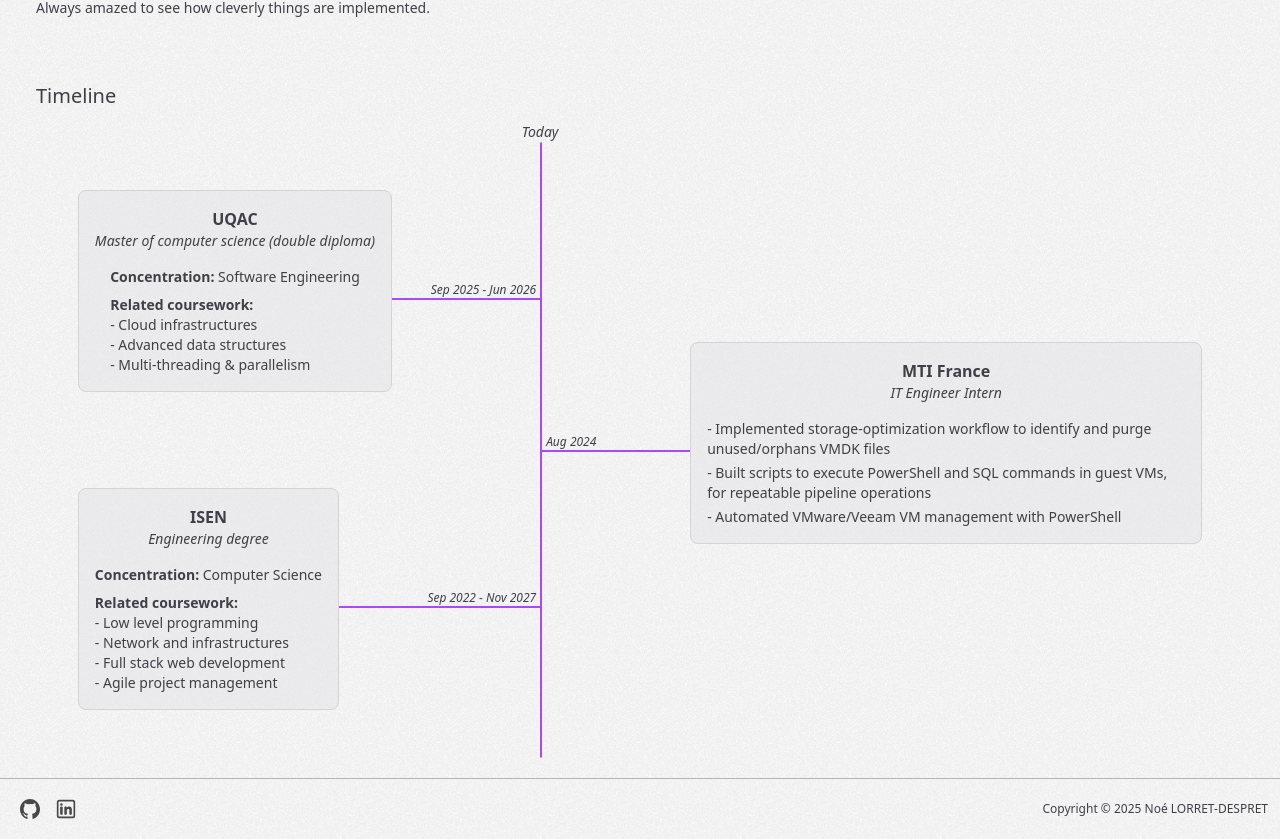
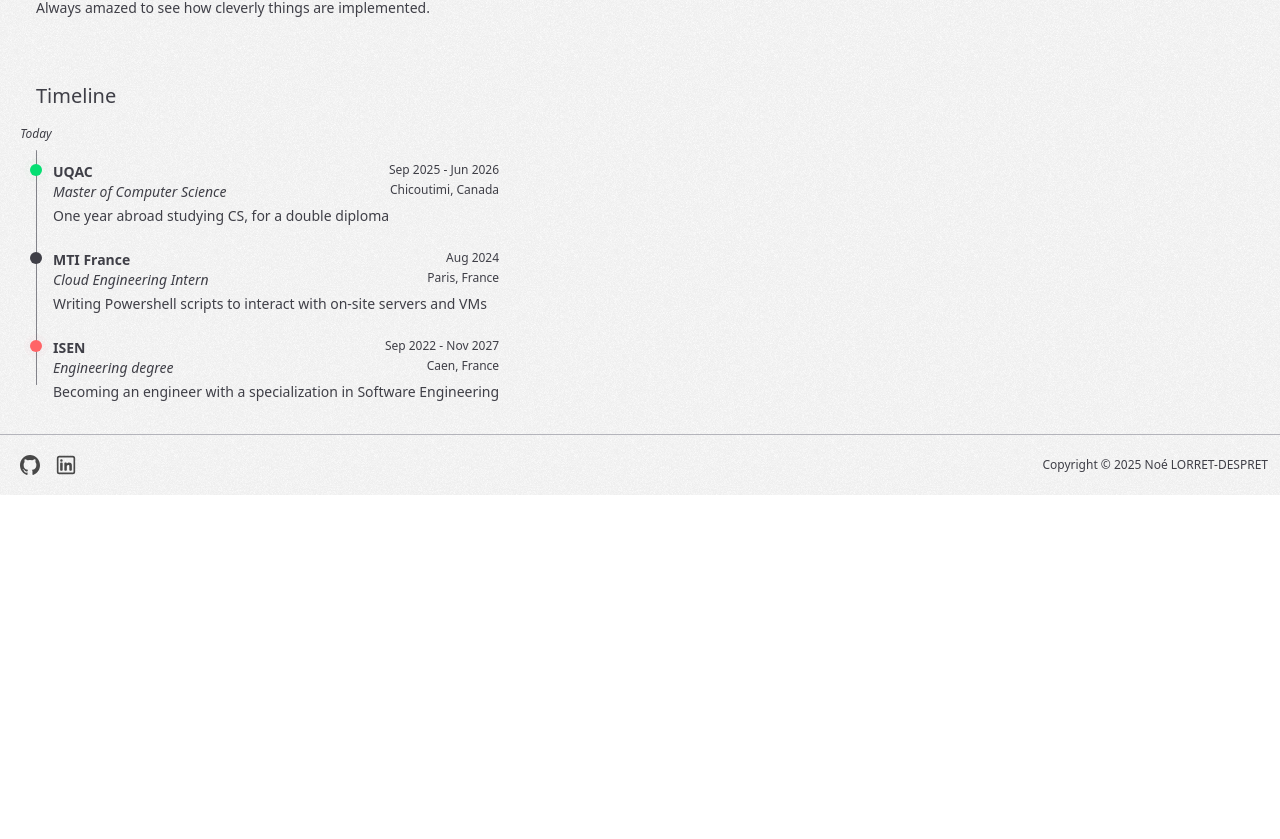
Before and after one commit to SkohTV/skoh-dev, a Next.js app in the folder apex/: page /about in a window 1280 px wide. Shown: the part 698-1537 px from the top of the page. After the commit the page ends 1193 px from the top, so only its background shows below. Built offline with nearby package versions, Linux system fonts and the light colour scheme.

Commit message:
apex: reworked timeline

```diff
--- a/apex/app/about/_timeline.js
+++ /dev/null
@@ -1,85 +0,0 @@
-import Link from "next/link"
-
-
-export const UQAC_BOX = () => (
-  <TimeBox title="UQAC" url="https://uqac.ca/" date="Sep 2025 - Jun 2026" subtitle="Master of computer science (double diploma)" flow="left">
-    <p className="pb-2"><b>Concentration:</b> Software Engineering</p>
-    <p><b>Related coursework:</b></p>
-    <ul>
-      <li>- Cloud infrastructures</li>
-      <li>- Advanced data structures</li>
-      <li>- Multi-threading & parallelism</li>
-    </ul>
-  </TimeBox>
-)
-
-export const ISEN_BOX = () => (
-  <TimeBox title="ISEN" url="https://www.isen.fr/" date="Sep 2022 - Nov 2027" subtitle="Engineering degree" flow="left">
-    <p className="pb-2"><b>Concentration:</b> Computer Science</p>
-    <p><b>Related coursework:</b></p>
-    <ul>
-      <li>- Low level programming</li>
-      <li>- Network and infrastructures</li>
-      <li>- Full stack web development</li>
-      <li>- Agile project management</li>
-    </ul>
-  </TimeBox>
-)
-
-export const MTI_BOX = () => (
-  <TimeBox title="MTI France" url="https://fr.mti.com/" date="Aug 2024" subtitle="IT Engineer Intern" flow="right">
-    <ul>
-      <li className="pb-1">- Implemented storage-optimization workflow to identify and purge unused/orphans VMDK files</li>
-      <li className="pb-1">- Built scripts to execute PowerShell and SQL commands in guest VMs, for repeatable pipeline operations</li>
-      <li>- Automated VMware/Veeam VM management with PowerShell</li>
-    </ul>
-  </TimeBox>
-)
-
-
-
-
-function TimeBox({ title, subtitle, date, flow, url, children }) {
-  return (
-    <div className="flex items-center flex-col lg:flex-row lg:pb-0 pb-16">
-      {flow === 'right' ? <Linker date={date} flow={flow} /> : ''}
-      <div className="flex lg:hidden italic text-xs">{date}</div>
-      <Link href={url} target="_blank" className="
-        w-256 max-w-128 lg:my-12 w-fit
-        flex flex-col justify-center items-center
-        p-4 rounded-lg border
-        dark:bg-zinc-800/50 dark:border-zinc-700 dark:hover:border-zinc-800 dark:hover:bg-zinc-900/50
-        bg-zinc-200/50 border-zinc-300 hover:border-zinc-400 hover:bg-zinc-300/50
-      ">
-        <div className="text-base font-bold">{title}</div>
-        <p className="italic pb-4">{subtitle}</p>
-        <div>
-          {children}
-        </div>
-      </Link>
-      {flow === 'left' ? <Linker date={date} flow={flow} /> : ''}
-    </div>
-  )
-}
-
-
-function Linker({ date, flow }) {
-  return (
-    <div className="hidden lg:flex flex-grow flex-col">
-      <p className={(flow === 'left' ? 'text-right pr-1 pl-4' : 'text-left pr-4 pl-1') + ' italic text-xs min-w-[148px]'}>
-        {date}
-      </p>
-      <div className="border-1 border-purple-500 min-w-32 h-0 flex flex-grow"></div>
-    </div>
-  )
-}
-
-
-export function Line() {
-  return (
-    <div className="h-100% pl-4 lg:pl-0">
-      <p className="italic absolute -translate-x-1/2 -translate-y-1/1">Today</p>
-      <div className="h-full w-0 border-1 border-purple-500 rounded-full"></div>
-    </div>
-  )
-}
--- a/apex/app/about/page.js
+++ b/apex/app/about/page.js
@@ -2,7 +2,6 @@ import Image from "next/image";
 
 import logo_pic from "@/assets/logo_pic.jpg";
 import Link from "next/link";
-import { UQAC_BOX, ISEN_BOX, MTI_BOX, Line } from "./_timeline";
 
 export const metadata = {
   title: 'About',
@@ -58,29 +57,45 @@ export default function About() {
 
       <div className="pt-4">
         <h2 className="text-xl pb-8 lg:pt-8 lg:text-left text-center">Timeline</h2>
+        <p className="text-xs italic absolute -translate-x-1/2 -translate-y-1/1">Today</p>
 
-        {/* For large screens */}
-        <div className="hidden lg:flex justify-center w-100%" >
-          <div id="left">
-            <UQAC_BOX />
-            <ISEN_BOX />
+        <div className="flex pt-2">
+          <div className="h-[235px] w-px bg-zinc-600/70 rounded-full" />
+
+          <div className="w-full sm:w-auto">
+            <TimeBox
+              title="UQAC"
+              url="https://uqac.ca/"
+              subtitle="Master of Computer Science"
+              date="Sep 2025 - Jun 2026"
+              location="Chicoutimi, Canada"
+              active={true}
+              color={{ high: "bg-green-500", low: "bg-green-400" }}
+              text="One year abroad studying CS, for a double diploma"
+            />
+            <TimeBox
+              title="MTI France"
+              url="https://fr.mti.com/"
+              subtitle="Cloud Engineering Intern"
+              date="Aug 2024"
+              location="Paris, France"
+              active={false}
+              color={{ }}
+              text="Writing Powershell scripts to interact with on-site servers and VMs"
+            />
+            <TimeBox
+              title="ISEN"
+              url="https://www.isen.fr/"
+              subtitle="Engineering degree"
+              date="Sep 2022 - Nov 2027"
+              location="Caen, France"
+              active={true}
+              color={{ high: "bg-red-500", low: "bg-red-400" }}
+              text="Becoming an engineer with a specialization in Software Engineering"
+            />
           </div>
 
-          <Line />
-
-          <div id="right" className="translate pt-38">
-            <MTI_BOX />
-          </div>
         </div>
-
-
-        {/* For small screens */}
-        <div className="flex flex-col lg:hidden">
-          <UQAC_BOX />
-          <MTI_BOX />
-          <ISEN_BOX />
-        </div>
-
 
       </div>
 
@@ -88,6 +103,27 @@ export default function About() {
   );
 }
 
+function TimeBox({ title, url, subtitle, date, location, active, color, text }) {
+  return (
+    <div className="relative py-3 px-4">
+
+      <span className={"absolute flex -left-[7px] top-[14px] size-3"}>
+        { active ? <span className={"absolute inline-flex h-full w-full animate-ping rounded-full opacity-75 " + color.high}></span> : ''}
+        <span className={"relative inline-flex size-3 rounded-full " + (active ? color.low : "bg-zinc-700")}></span>
+      </span>
+
+      <div className="flex justify-between">
+        <InnerLink text={title} url={url} />
+        <p className="text-xs">{date}</p>
+      </div>
+      <div className="flex justify-between pb-1">
+        <p className="italic">{subtitle}</p>
+        <p className="text-xs hidden sm:block">{location}</p>
+      </div>
+      <p>{text}</p>
+    </div>
+  );
+}
 
 
 function InnerLink({ text, url }) {
```
